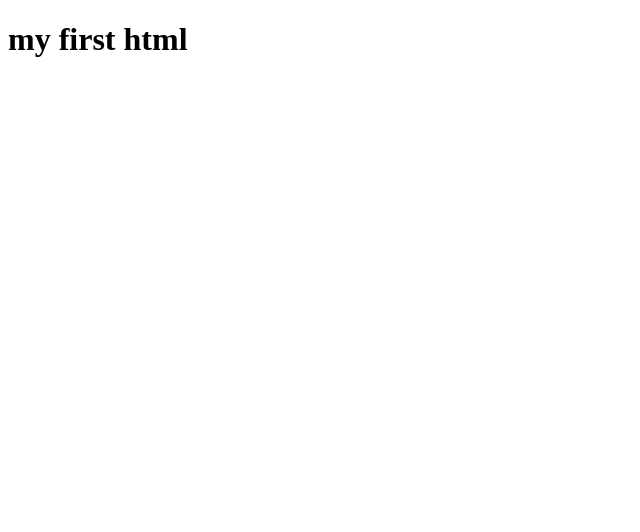
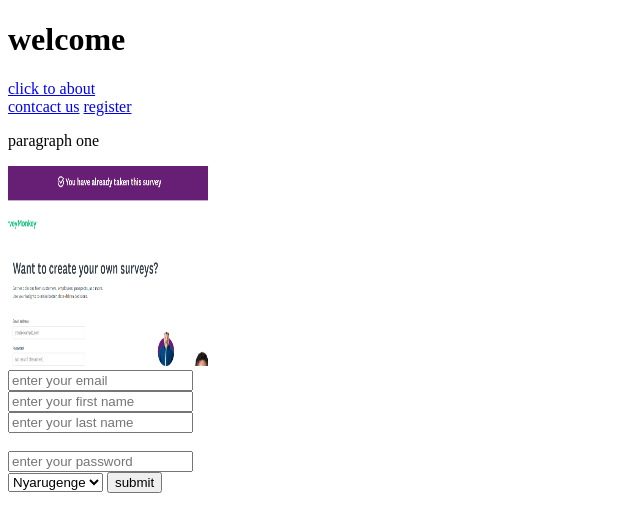
Before and after one commit to Anaxelle/First-repository, a plain HTML site: page index.html in a window 1280 px wide. Shown: the whole page, without its empty margins (0-640 px from the left). Drawn offline with Linux system fonts and the light colour scheme.

Commit message:
second commit

```diff
--- a/index.html
+++ b/index.html
@@ -6,6 +6,28 @@
     <title>Document</title>
 </head>
 <body>
-    <h1>my first html</h1>
+    <h1>welcome </h1>
+
+    <a href="about.html">click to about</a><br>
+    <a href="contact.html">contcact us</a>
+    <a href="register.html">register</a>
+    <p> paragraph one</p>
+    <img src="Survey.png"  style="width: 200px; height: 200px;">
+    <form action="">
+<input type="text" placeholder="enter your email">
+    </form>
+    <input type="text" placeholder="enter your first name"><br>
+    <input type="text" placeholder="enter your last name"><br><br>
+    <input type="password" placeholder="enter your password"><br>
+    <select name="" id="">
+        <option value="Nyarugenge">Nyarugenge</option>
+        <option value="Kicukiro">Kicukiro</option>
+        <option value="Gasabo">Gasabo</option>
+    </select>
+
+    <button type="submit">
+        submit
+    </button>
+</form>
 </body>
 </html>
```
Also changed, not shown: about.html (added, +12 -0 lines), contact.html (added, +11 -0 lines), register.html (added, +35 -0 lines), Screenshot 2024-03-07 234722.png (added), Survey.png (added).
